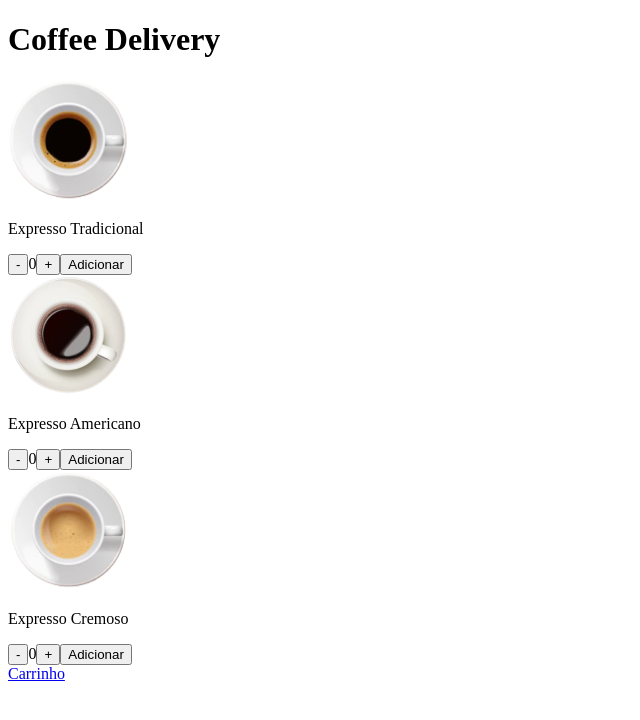
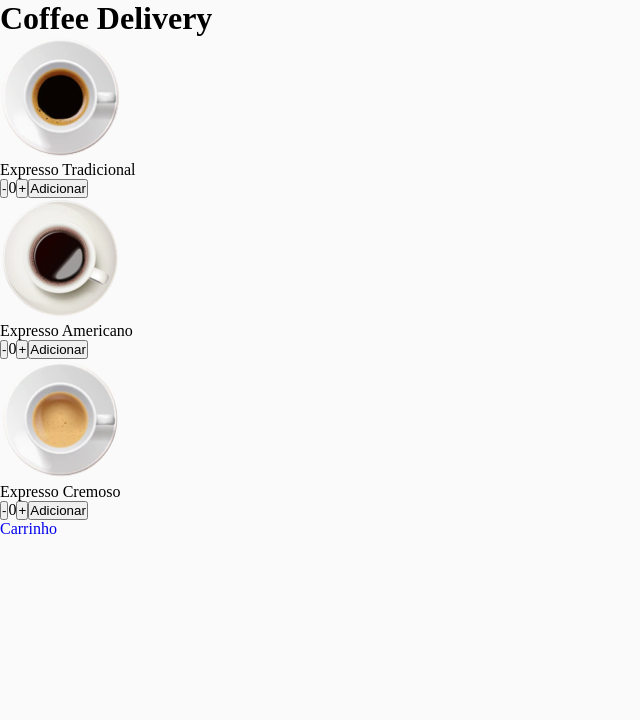
Before and after one commit to renanlimaleite/coffee-delivery, a React (Vite) app: page / in a window 1280 px wide. Shown: the top 720 px of the page, without its empty margins (0-640 px from the left). Built offline with nearby package versions, Linux system fonts and the light colour scheme.

Commit message:
add: styled-components

```diff
--- a/package.json
+++ b/package.json
@@ -18,6 +18,7 @@
     "@rocketseat/eslint-config": "^1.1.3",
     "@types/react": "^18.0.17",
     "@types/react-dom": "^18.0.6",
+    "@types/styled-components": "^5.1.26",
     "@vitejs/plugin-react": "^2.0.1",
     "eslint": "^8.23.0",
     "typescript": "^4.6.4",
--- a/src/App.tsx
+++ b/src/App.tsx
@@ -1,9 +1,13 @@
 import { BrowserRouter } from 'react-router-dom'
+import { ThemeProvider } from 'styled-components'
 import { CartContextProvider } from './contexts/CartContext'
 import { Router } from './Router'
+import { GlobalStyle } from './styles/global'
+import { defaultTheme } from './styles/themes/default'
 
 export function App() {
   return (
+    <ThemeProvider theme={defaultTheme}>
       <CartContextProvider>
         <header>
           <h1>Coffee Delivery</h1>
@@ -11,6 +15,8 @@ export function App() {
         <BrowserRouter>
           <Router />
         </BrowserRouter>
+        <GlobalStyle />
       </CartContextProvider>
+    </ThemeProvider>
   )
 }
--- /dev/null
+++ b/src/styles/global.ts
@@ -0,0 +1,18 @@
+import { createGlobalStyle } from 'styled-components'
+
+export const GlobalStyle = createGlobalStyle`
+  * {
+    margin: 0;
+    padding: 0;
+    box-sizing: border-box;
+  }
+
+  html, body {
+    background-color: ${(props) => props.theme['default-bg']};
+  }
+
+  a {
+    text-decoration: none;
+  }
+
+`
--- /dev/null
+++ b/src/styles/themes/default.ts
@@ -0,0 +1,13 @@
+export const defaultTheme = {
+  white: '#fff',
+
+  'default-bg': '#fafafa',
+  'default-text': '#574F4D',
+  'default-subtitle': '#403937',
+  'default-title': '#272221',
+
+  'brand-yellow': '#DBAC2C',
+  'brand-yellow-dark': '#C47F17',
+
+  'brand-purple': '#8047F8',
+}
```
Also changed, not shown: src/@types/styled.d.ts (added, +8 -0 lines), 1 other file (tests, documents, lock files or other folders). Lines whose indentation alone changed are shown as unchanged.
